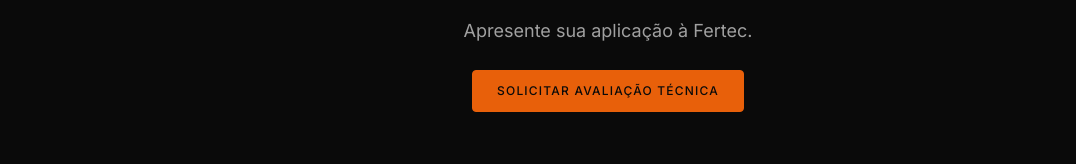
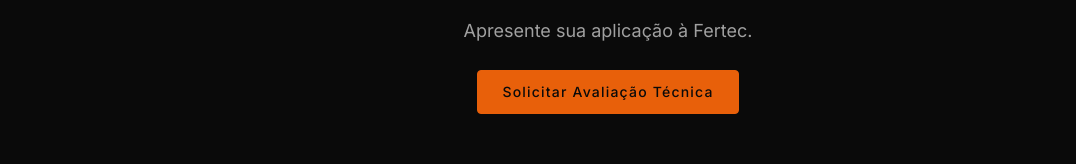
Before and after one commit to pupunha-dev/fertecv2, a Next.js app: page /nossa-conviccao in a window 1280 px wide. Shown: the part 3153-3317 px from the top of the page, without its empty margins (32-1108 px from the left). Built offline with nearby package versions, Linux system fonts and the light colour scheme; a web font is replaced by a local one.

Commit message:
ajuste de blocos de solicitar av técnica

```diff
--- a/src/components/sections/ClosingCTASection.tsx
+++ b/src/components/sections/ClosingCTASection.tsx
@@ -38,9 +38,10 @@
           {text}
         </motion.p>
 
+        {/* Solicitar avaliação técnica block  */}
         <motion.div variants={fadeInUp}>
-          <Button href="/contato" variant="primary" className="normal-case">
-            Solicitar Avaliação Técnica
+          <Button href="/contato" variant="primary" className="normal-case" >
+            <span className="capitalize text-[14px]">Solicitar Avaliação Técnica</span>
           </Button>
         </motion.div>
       </motion.div>
--- a/src/components/sections/PainPointsSection.tsx
+++ b/src/components/sections/PainPointsSection.tsx
@@ -51,7 +51,7 @@
   return (
     <section className="bg-bg-deep px-[clamp(1.5rem,5vw,4rem)] py-[7rem]">
       <div className="mx-auto max-w-[1280px]">
-        <Eyebrow>Desafios da Operação</Eyebrow>
+        {/* <Eyebrow>Desafios da Operação</Eyebrow> */}
         <SectionTitle as="h2" className="mt-4 max-w-3xl">
           Especialidades
         </SectionTitle>
```
